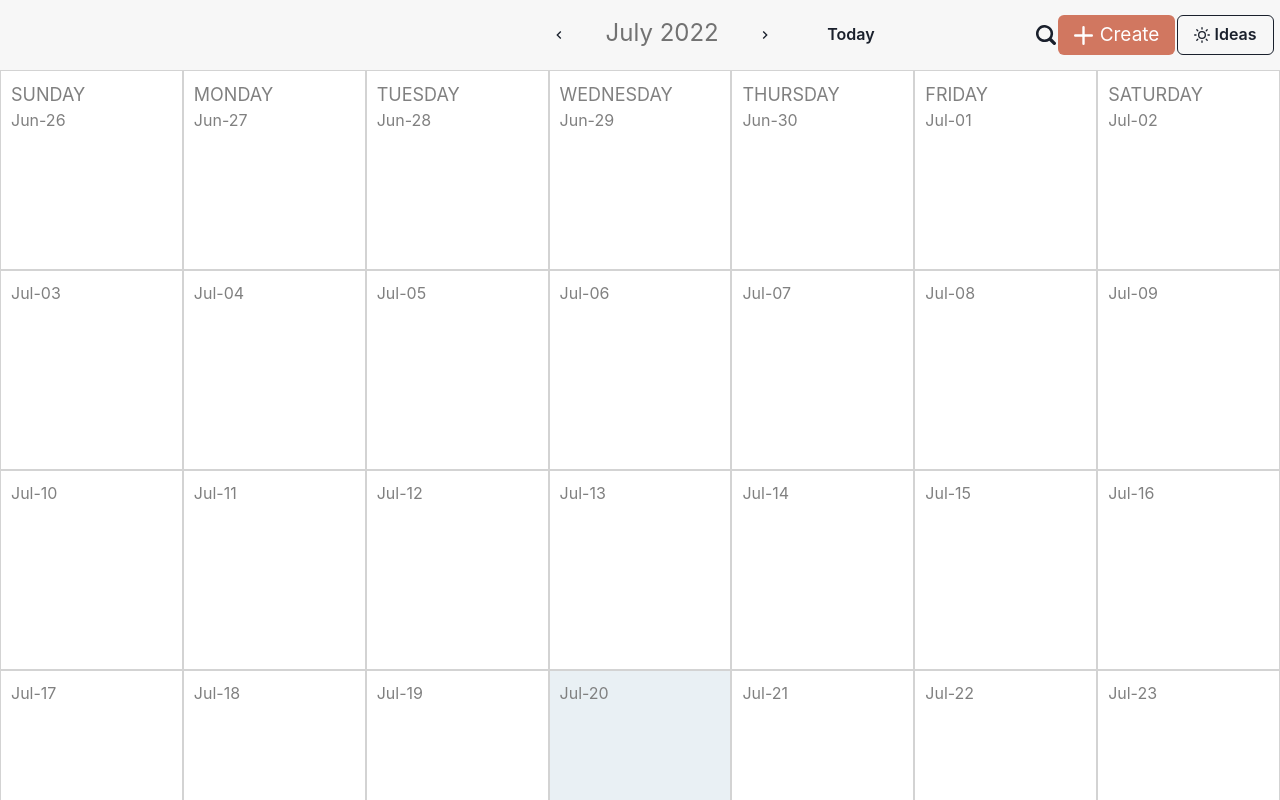
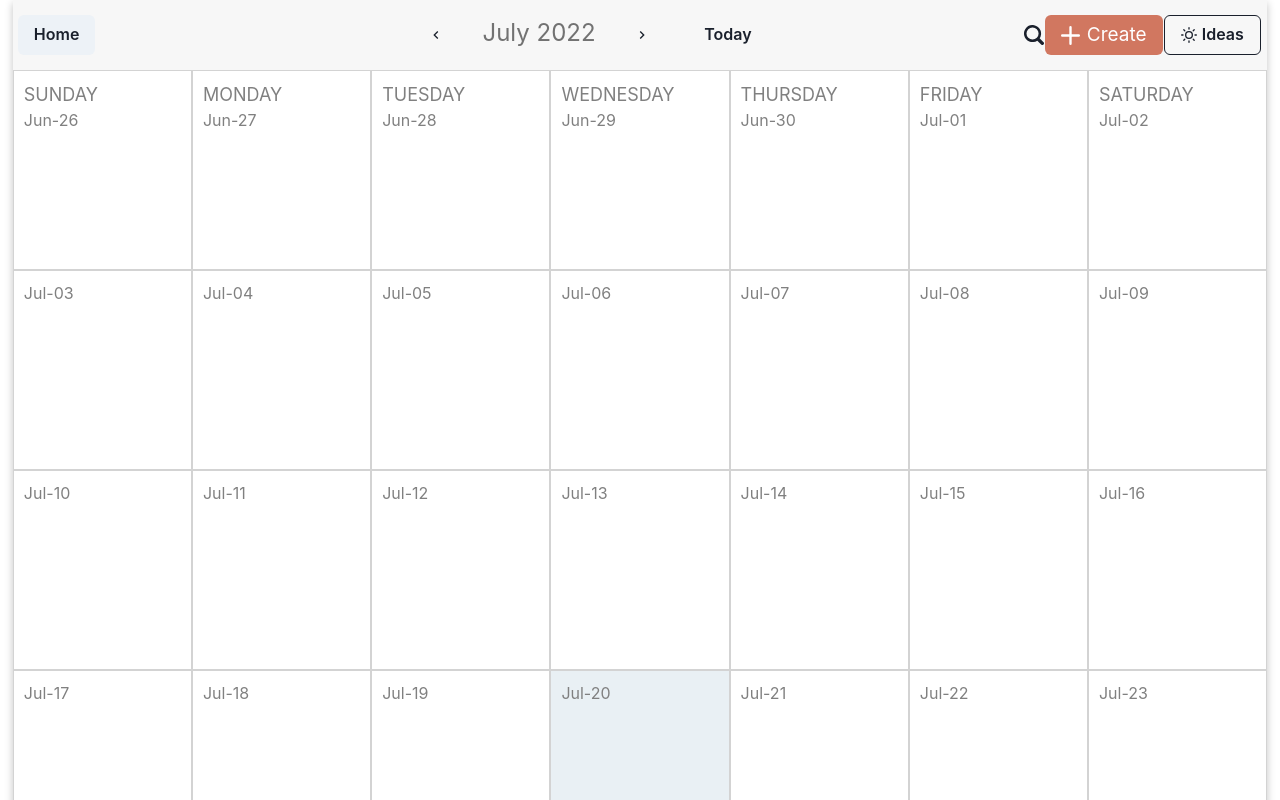
Before and after one commit to ArjunSinghBhakuni/CoSchedule.com-, a React (Create React App) app: page /calender in a window 1280 px wide. Shown: the top 800 px of the page. Built offline with nearby package versions, Linux system fonts and the light colour scheme.

Commit message:
Add home button to Calender

```diff
--- a/src/components/HomePage/Homepage.jsx
+++ b/src/components/HomePage/Homepage.jsx
@@ -24,7 +24,7 @@ import { Flex
         DrawerCloseButton,
     } from '@chakra-ui/react'
 
-import {useNavigate} from "react-router-dom"
+import {useNavigate,Link} from "react-router-dom"
 import { BiHomeAlt} from 'react-icons/bi';
 import {IoIosShuffle} from 'react-icons/io';
 import {SiSimpleanalytics} from 'react-icons/si';
@@ -222,11 +222,13 @@ const { isOpen, onOpen, onClose } = useDisclosure();
                     <Flex direction={"column"} gap="8px" marginTop={"20px"}>
                     <Tab  _selected={{ color: 'white', bg: 'red.600' }} borderRadius={"0px 5px 5px 0px"} w="50px" h='35px'><BiHomeAlt/></Tab>
                     <Divider/>
+                   <Link to='/calender'>
                     <Tab  _selected={{color: 'white',  bg: 'red.600'}}  borderRadius={"0px 5px 5px 0px"} w="50px" h='35px'>
 
                         <AiTwotoneCalendar/>
 
                         </Tab>
+                   </Link>
                     <Divider/>
                     <Tab isDisabled _selected={{ color: 'white',  bg: 'red.600' }} borderRadius={"0px 5px 5px 0px"} w="50px" h='35px'><IoIosShuffle/></Tab>
                     <Tab  _selected={{ color: 'white',  bg: 'red.600' }} borderRadius={"0px 5px 5px 0px"} w="50px" h='35px'><SiSimpleanalytics fontSize={'13px'}/></Tab>
@@ -337,7 +339,7 @@ const { isOpen, onOpen, onClose } = useDisclosure();
                     </TabPanel>
 
                     <TabPanel>
-                      <Calender/>
+                      {/* <Calender/> */}
                     </TabPanel>
 
                     <TabPanel></TabPanel>
--- a/src/components/calender/CalenderHeader.jsx
+++ b/src/components/calender/CalenderHeader.jsx
@@ -30,10 +30,14 @@ const CalenderHeader = () => {
 
       <Flex  bgColor="#f7f7f7" padding={"15px 5px"} justifyContent="space-between">
 
+        <Link to='/home'>
+        <Button>Home</Button>
+        </Link>
+
         <Box
 
 
-        display={"flex"} marginLeft="40%"  justifyContent={"space-evenly"}  w="400px">
+        display={"flex"} marginLeft="5%"  justifyContent={"space-evenly"}  w="400px">
 
 
 
--- a/src/components/calender/Month.jsx
+++ b/src/components/calender/Month.jsx
@@ -7,7 +7,7 @@ import CalenderHeader from './CalenderHeader'
 const Month = ({month}) => {
   //console.log(month)
   return (
-    <Box  boxShadow="rgba(0, 0, 0, 0.24) 0px 3px 8px;" >
+    <Box w="98%" m="auto" boxShadow="rgba(0, 0, 0, 0.24) 0px 3px 8px;" >
     <CalenderHeader/>
    < Box >
    {month.map((row, i) => (
```
